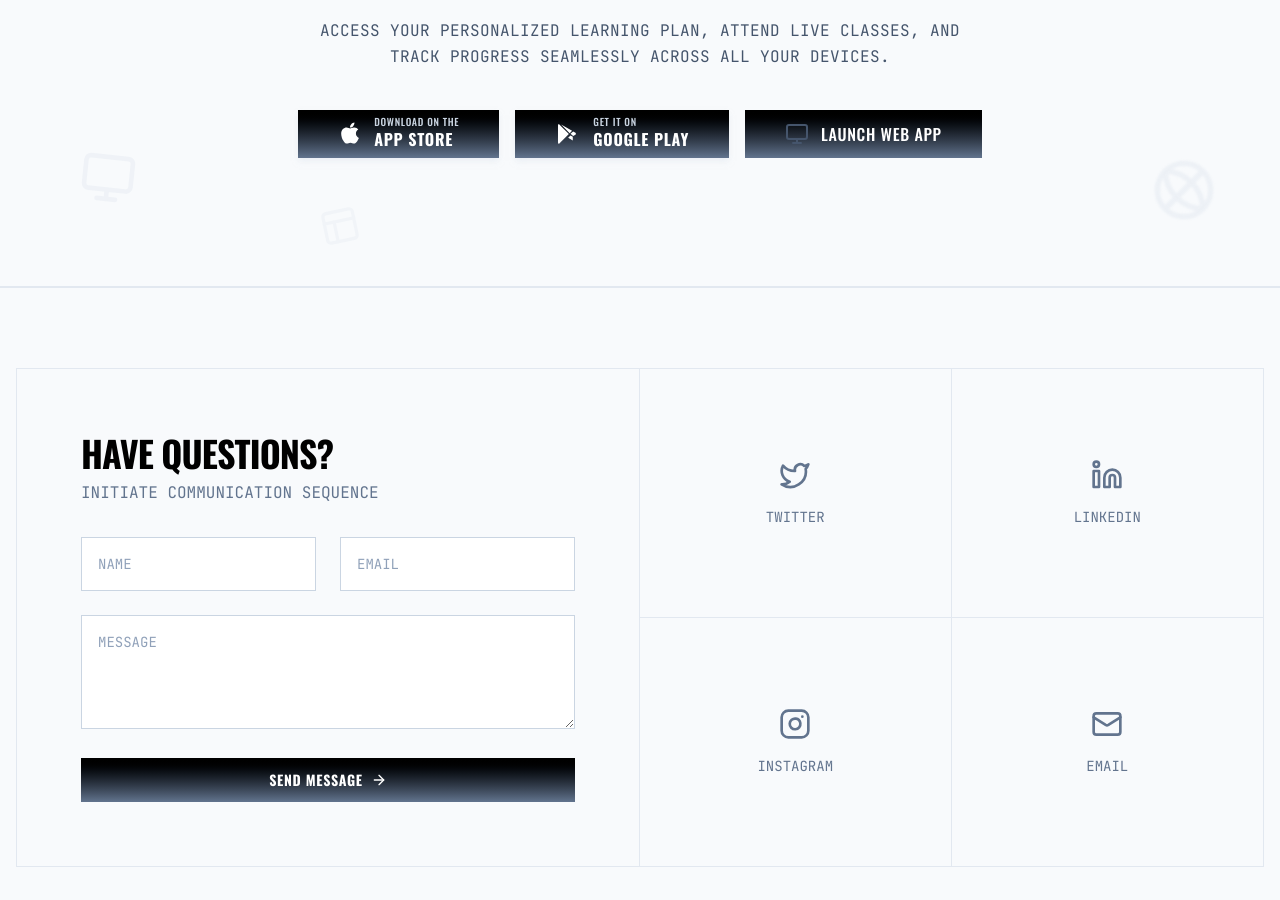
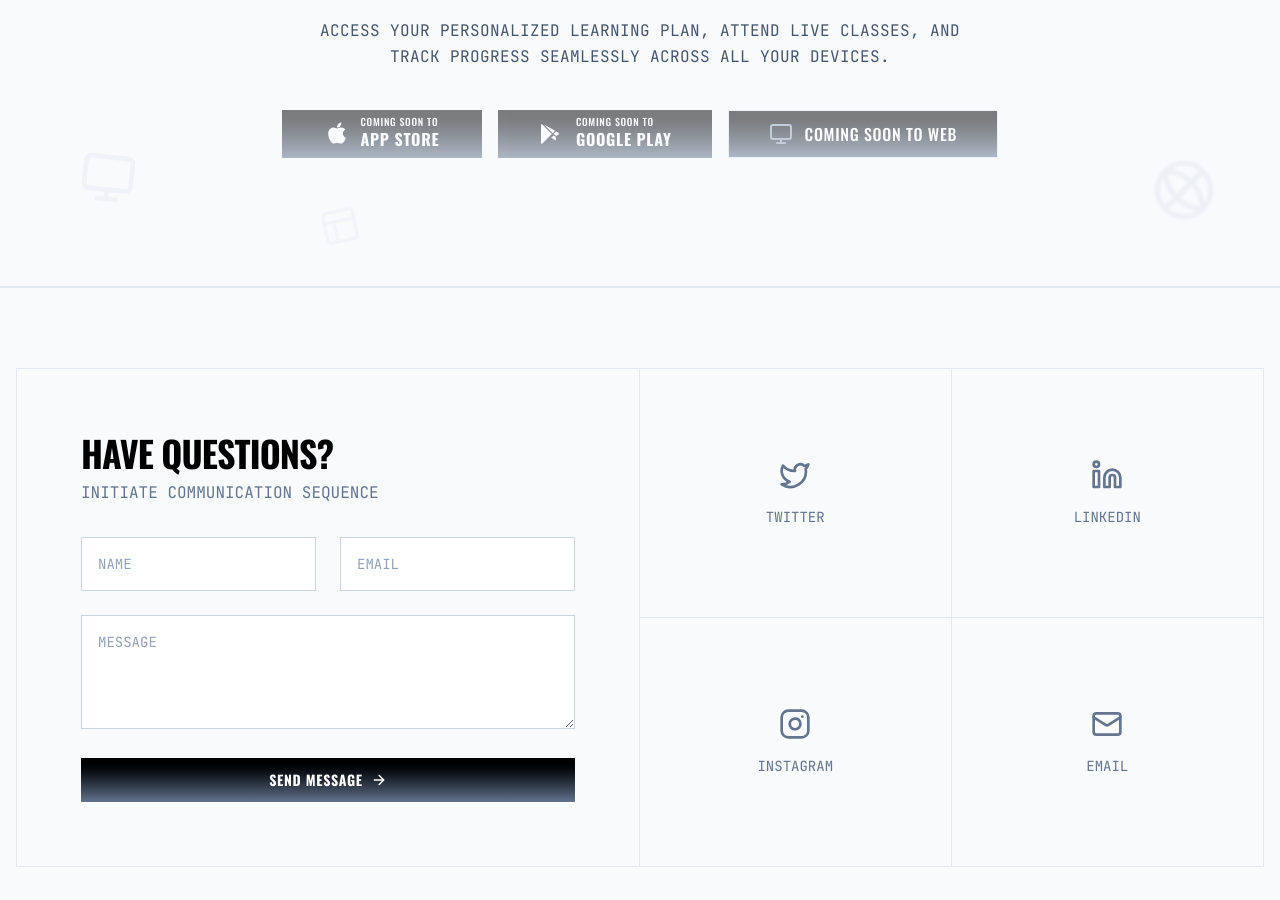
Before and after one commit to ekhaedu/website, a Next.js app: page / in a window 1280 px wide. Shown: the part 6056-6956 px from the top of the page. Built offline with nearby package versions, Linux system fonts and the light colour scheme.

Commit message:
feat: disable app download buttons with "Coming Soon" text and add `unicornstudio-react` dependency.

```diff
--- a/components/sections/DownloadApp.tsx
+++ b/components/sections/DownloadApp.tsx
@@ -59,36 +59,35 @@ export default function DownloadApp() {
         <div className="flex flex-col sm:flex-row justify-center items-center gap-4">
           <Button
             size="lg"
-            className="h-12 px-6 w-full sm:w-auto min-w-[200px] bg-black hover:bg-slate-800 text-white shadow-md shadow-slate-200/50 flex items-center justify-center gap-3 transition-transform hover:scale-105"
+            disabled
+            className="h-12 px-6 w-full sm:w-auto min-w-[200px] bg-slate-100 text-slate-400 cursor-not-allowed flex items-center justify-center gap-3"
           >
             <AppleIcon className="w-6 h-6 fill-current mb-0.5" />
             <div className="flex flex-col items-start leading-none">
-              <span className="text-[10px] font-medium text-slate-300">
-                Download on the
-              </span>
+              <span className="text-[10px] font-medium">Coming Soon to</span>
               <span className="text-base font-bold">App Store</span>
             </div>
           </Button>
 
           <Button
             size="lg"
-            className="h-12 px-6 w-full sm:w-auto min-w-[200px] bg-black hover:bg-slate-800 text-white shadow-md shadow-slate-200/50 flex items-center justify-center gap-3 transition-transform hover:scale-105"
+            disabled
+            className="h-12 px-6 w-full sm:w-auto min-w-[200px] bg-slate-100 text-slate-400 cursor-not-allowed flex items-center justify-center gap-3"
           >
             <GooglePlayIcon className="w-5 h-5 fill-current ml-0.5" />
             <div className="flex flex-col items-start leading-none ml-1">
-              <span className="text-[10px] font-medium text-slate-300">
-                GET IT ON
-              </span>
+              <span className="text-[10px] font-medium">Coming Soon to</span>
               <span className="text-base font-bold">Google Play</span>
             </div>
           </Button>
 
           <Button
             size="lg"
-            className="h-12 px-6 w-full sm:w-auto min-w-[200px] border-slate-200 hover:bg-slate-50 text-slate-900 flex items-center justify-center gap-3 transition-transform hover:scale-105 active:scale-95"
+            disabled
+            className="h-12 px-6 w-full sm:w-auto min-w-[200px] bg-slate-100 text-slate-400 cursor-not-allowed flex items-center justify-center gap-3 border border-slate-200"
           >
-            <Monitor className="w-6 h-6 text-slate-600" />
-            <span className="font-medium text-base">Launch Web App</span>
+            <Monitor className="w-6 h-6 text-slate-400" />
+            <span className="font-medium text-base">Coming Soon to Web</span>
           </Button>
         </div>
       </div>
--- a/package.json
+++ b/package.json
@@ -12,7 +12,8 @@
     "lucide-react": "^0.563.0",
     "next": "16.1.6",
     "react": "19.2.3",
-    "react-dom": "19.2.3"
+    "react-dom": "19.2.3",
+    "unicornstudio-react": "^2.0.1-1"
   },
   "devDependencies": {
     "@tailwindcss/postcss": "^4",
```
Also changed, not shown: 1 other file (tests, documents, lock files or other folders).
